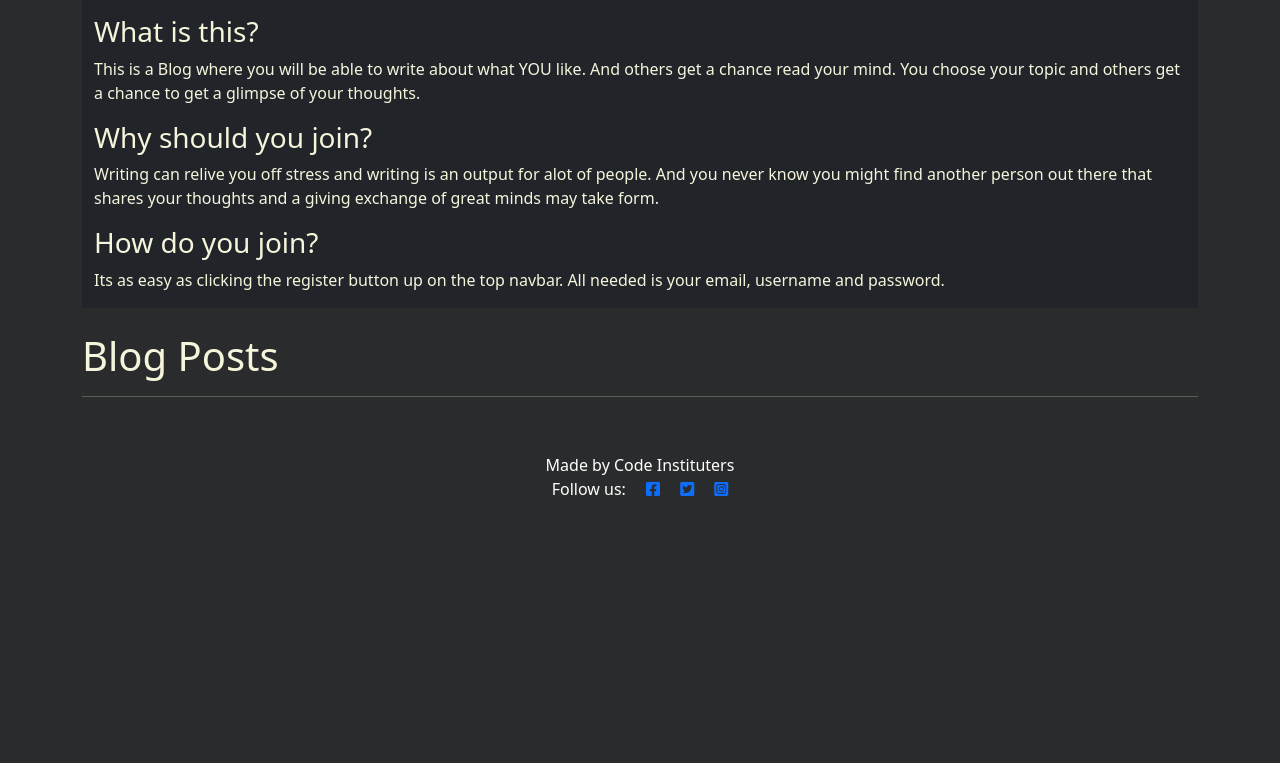
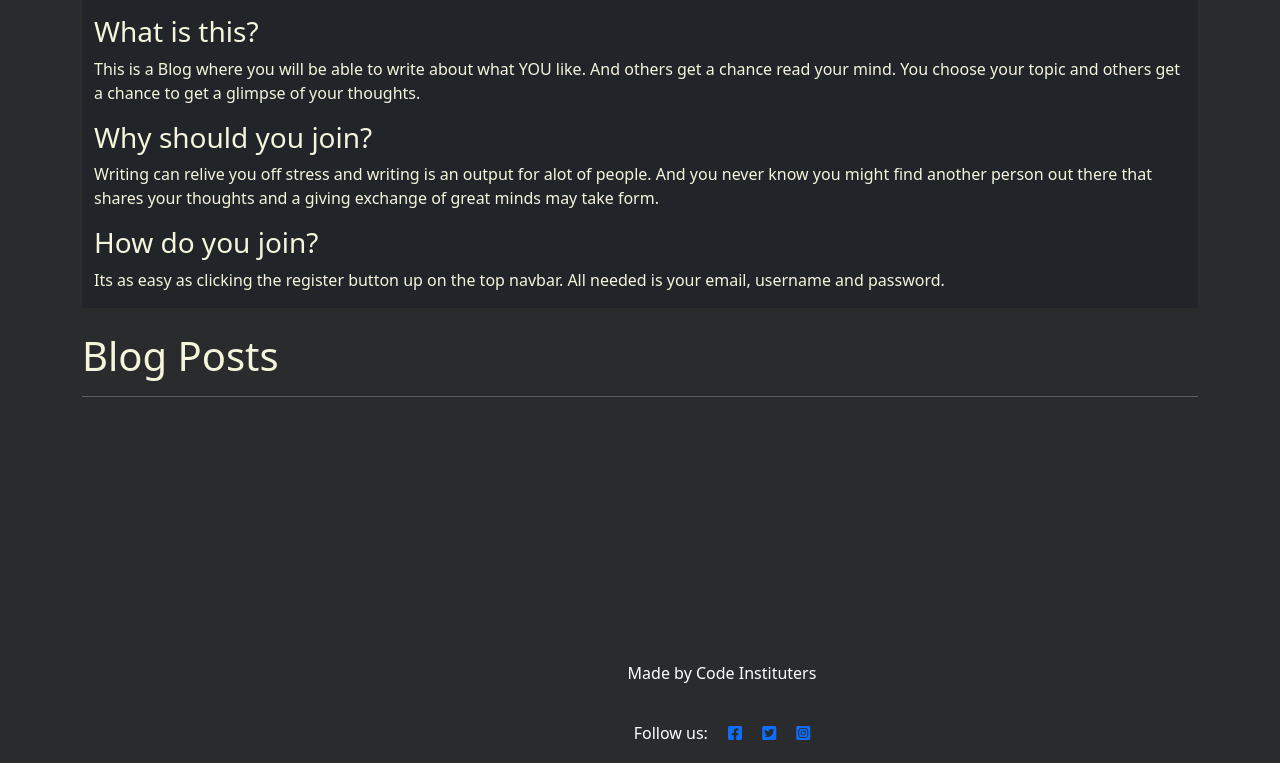
Before and after one commit to Code-Institute-Submissions/Odimac84-Project-4, a Django app: page / in a window 1280 px wide; the page is wider, and only the part inside the window is pictured. Shown: the part 113-876 px from the top of that part. Before the commit the page ends 609 px from the top of that part, so only its background shows below. Run offline with Django 3.2, Linux system fonts and the light colour scheme; data that the repository does not hold is empty.

Commit message:
added footer CSS

```diff
--- a/static/css/style.css
+++ b/static/css/style.css
@@ -32,3 +32,11 @@ body {
 .note-toolbox {
     width: 100vw;
 }
+
+.footer {
+    position: absolute;
+    bottom: 0;
+    width: 100%;
+    height: 60px;
+    line-height: 60px;
+  }
--- a/templates/base.html
+++ b/templates/base.html
@@ -90,7 +90,7 @@
 
 
     <div class="container">
-        <footer class="footer mt-auto py-3 dark-bg ">
+        <footer class="footer mt-auto py-3 dark-bg">
             <p class="m-0 text-center text-white">Made by Code Instituters</p>
             <p class="m-0 text-center text-white">Follow us:
                 <a href="https://www.facebook.com" target="_blank" rel="noopener"
```
